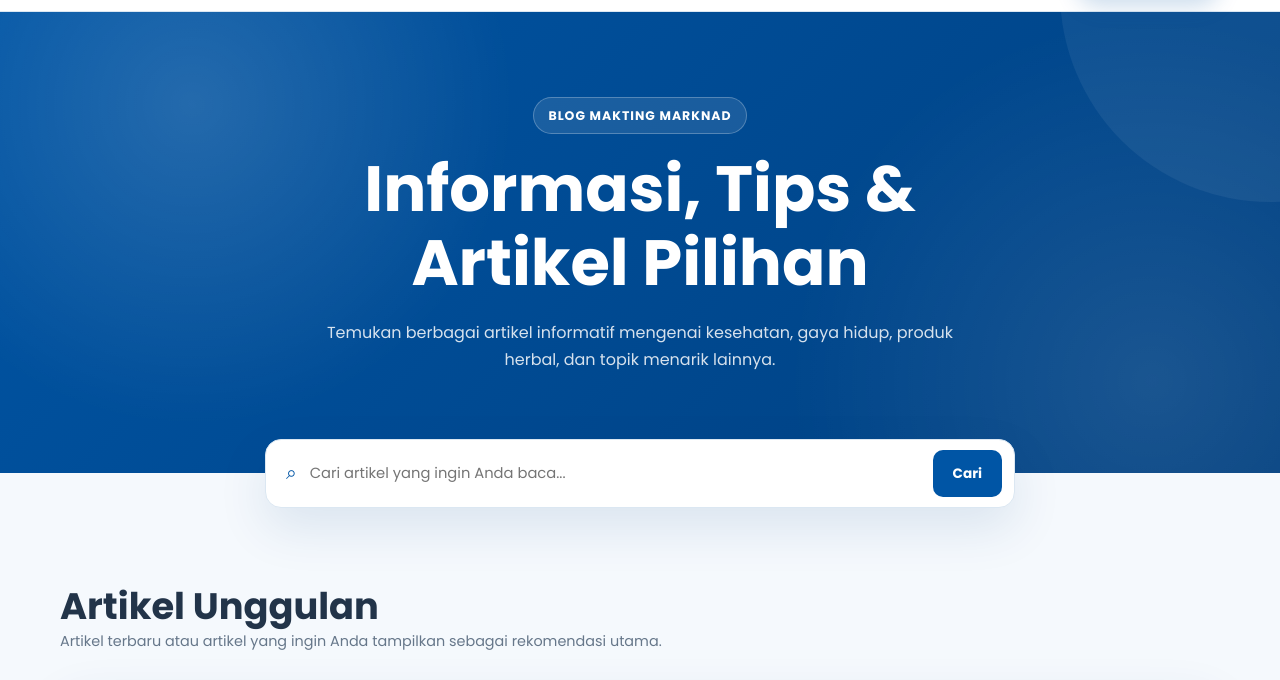
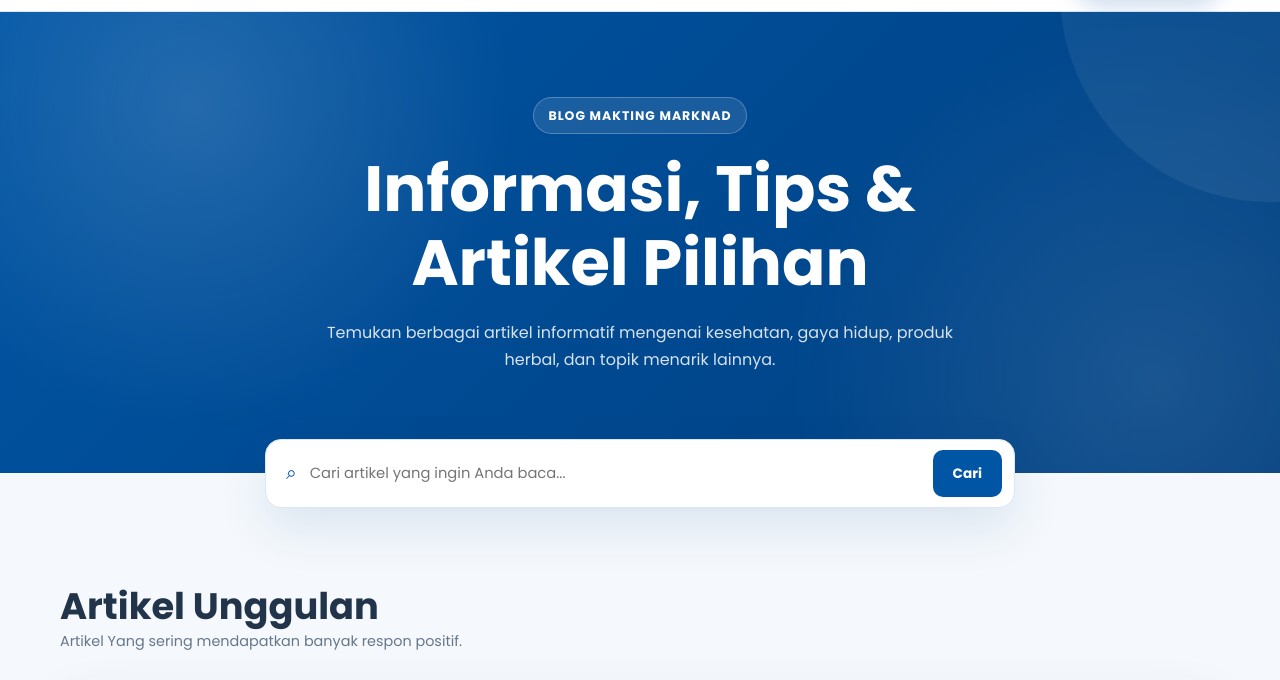
Before and after one commit to maktingmarknad/maktingmarknad, a plain HTML site: page blog.html in a window 1280 px wide. Shown: the part 65-745 px from the top of the page. Drawn offline with Linux system fonts and the light colour scheme; grey boxes are pictures that could not be loaded.

Commit message:
update gambar dan caprion artikel

```diff
--- a/blog.html
+++ b/blog.html
@@ -730,11 +730,7 @@
         <div>
 
           <h2>Artikel Unggulan</h2>
-
-          <p>
-            Artikel terbaru atau artikel yang ingin Anda tampilkan
-            sebagai rekomendasi utama.
-          </p>
+          <p>Artikel Yang sering mendapatkan banyak respon positif.</p>
 
         </div>
 
```
Also changed, not shown: artikel-suplemen-vitalitas-pria.html (+1 -1 lines).
